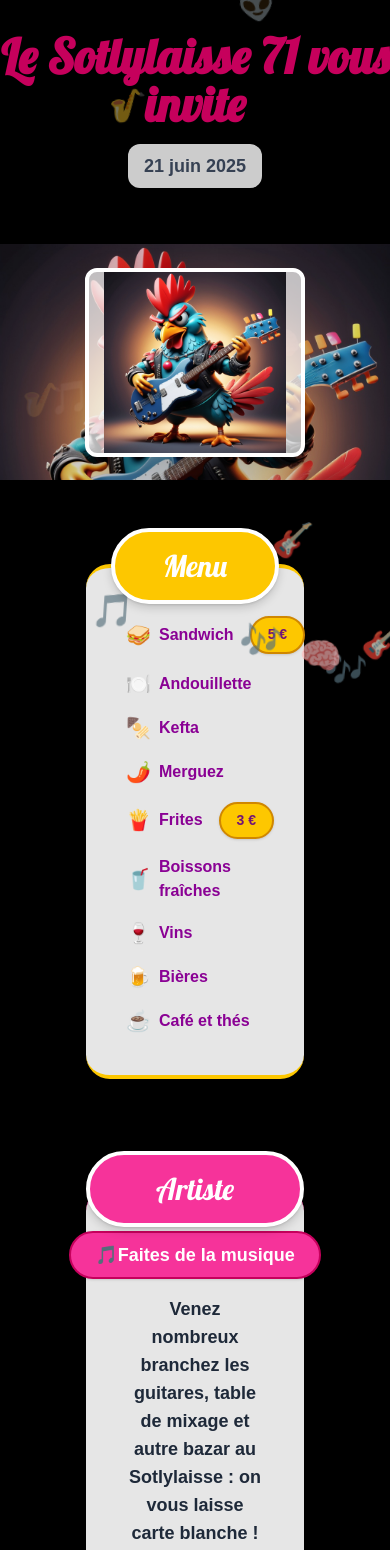
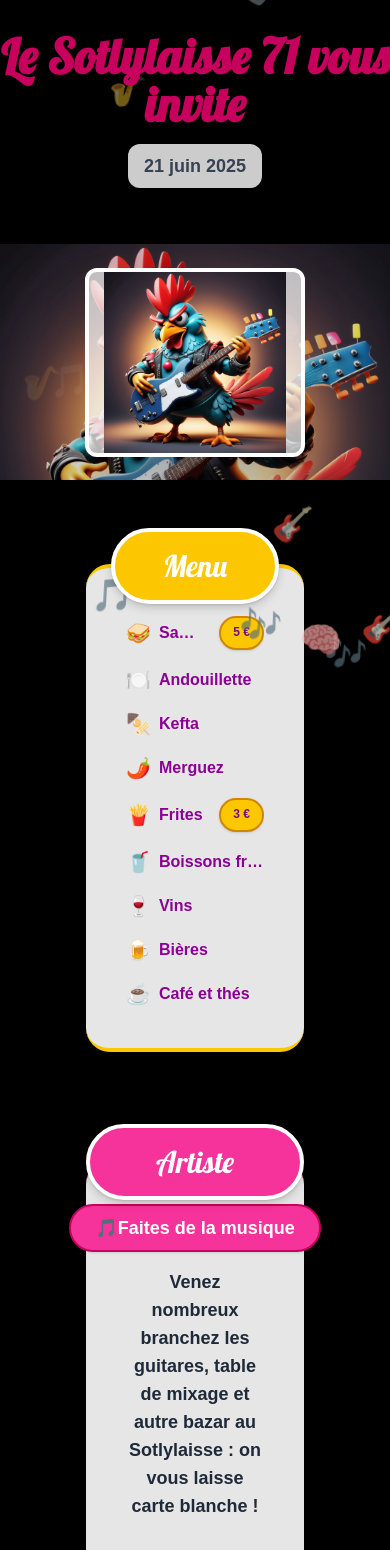
Before and after one commit to ujju16/fetedelazic, a Next.js app: page / in a window 390 px wide. Shown: the top 1550 px of the page. Built offline with nearby package versions, Linux system fonts and the light colour scheme.

Commit message:
fix: alignement parfait et limitation du débordement des badges prix dans MenuCard sur mobile

```diff
--- a/src/components/MenuCard.tsx
+++ b/src/components/MenuCard.tsx
@@ -15,7 +15,7 @@ export default function MenuCard({ menu }: MenuProps) {
         </div>
       </div>
       <div className="bg-white/90 rounded-3xl shadow-2xl border-4 border-yellow-400 w-full p-10 md:p-14 lg:p-16 xl:p-20 2xl:p-24 flex flex-col items-center mb-8 sm:border-yellow-400 sm:border-4 border-l-0 border-r-0">
-        <ul className="mt-2 text-sm sm:text-base md:text-lg lg:text-xl text-gray-800 font-semibold space-y-4 w-full max-w-2xl mx-auto">
+        <ul className="mt-2 text-sm sm:text-base md:text-lg lg:text-xl text-gray-800 font-semibold space-y-4 w-full max-w-2xl mx-auto overflow-x-auto">
           {menu.map((item, i) => {
             // Association plat/boisson -> icône
             const icons: { [key: string]: string } = {
@@ -39,19 +39,19 @@ export default function MenuCard({ menu }: MenuProps) {
               const priceMatch = item.match(/(\d+(?:[.,]\d+)?)[ ]*€/);
               const price = priceMatch ? priceMatch[1] : '';
               return (
-                <li key={i} className="flex flex-row items-center text-left gap-2 sm:gap-4 md:gap-6">
+                <li key={i} className="flex flex-row items-center text-left gap-2 sm:gap-4 md:gap-6 min-w-0">
                   <span className="text-xl sm:text-2xl md:text-3xl flex-shrink-0">{icon}</span>
-                  <span className="text-fuchsia-800 font-bold text-base sm:text-lg md:text-xl">{before}</span>
-                  <span className="inline-block bg-yellow-400 text-fuchsia-900 font-extrabold rounded-full px-4 py-1 text-sm sm:text-base md:text-lg ml-2 shadow border-2 border-yellow-600 align-middle flex-shrink-0" style={{lineHeight: '1.8'}}>
+                  <span className="text-fuchsia-800 font-bold text-base sm:text-lg md:text-xl flex-1 min-w-0 truncate">{before}</span>
+                  <span className="inline-block bg-yellow-400 text-fuchsia-900 font-extrabold rounded-full px-3 py-1 text-xs sm:text-base md:text-lg ml-2 shadow border-2 border-yellow-600 align-middle flex-shrink-0 max-w-[80px] text-center" style={{lineHeight: '1.8'}}>
                     {price} €
                   </span>
                 </li>
               );
             }
             return (
-              <li key={i} className="flex flex-row items-center text-left gap-2 sm:gap-4 md:gap-6">
+              <li key={i} className="flex flex-row items-center text-left gap-2 sm:gap-4 md:gap-6 min-w-0">
                 <span className="text-xl sm:text-2xl md:text-3xl flex-shrink-0">{icon}</span>
-                <span className="text-fuchsia-800 font-bold text-base sm:text-lg md:text-xl">{item}</span>
+                <span className="text-fuchsia-800 font-bold text-base sm:text-lg md:text-xl flex-1 min-w-0 truncate">{item}</span>
               </li>
             );
           })}
```
